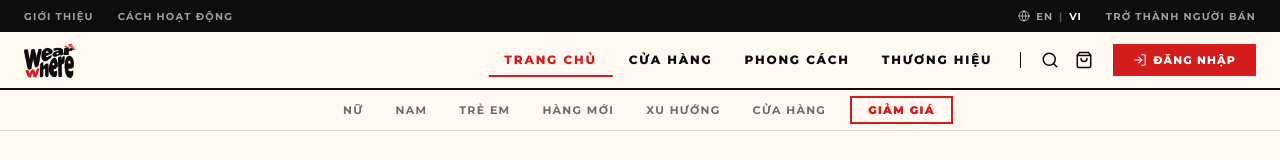
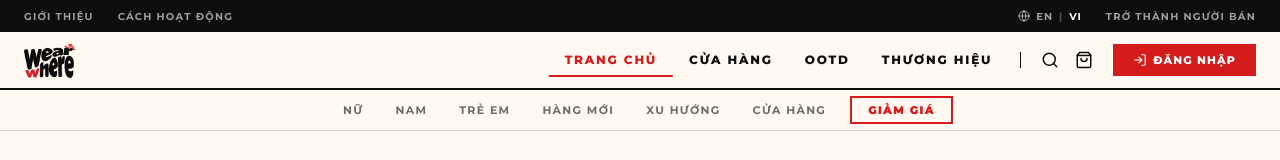
Before and after one commit to KOver410/wearwhere_fe_react, a React (Vite) app: page / in a window 1280 px wide. Shown: the top 160 px of the page. Built offline with nearby package versions, Linux system fonts and the light colour scheme; grey boxes are pictures that could not be loaded.

Commit message:
fix: đổi tên nav STYLE thành OOTD và sửa tràn số tiền voucher
- Header: đổi nhãn STYLE/PHONG CÁCH thành OOTD (desktop + mobile)
- VouchersPage: mở rộng ô giảm giá, giảm cỡ chữ cho số tiền VND và cho xuống dòng để không tràn

```diff
--- a/src/app/components/Header.tsx
+++ b/src/app/components/Header.tsx
@@ -67,7 +67,7 @@ export function Header({}: HeaderProps) {
                 {[
                   { to: '/', label: v('HOME', 'TRANG CHỦ'), active: currentPath === '/' },
                   { to: '/shop', label: v('SHOP', 'CỬA HÀNG'), active: isActive('/shop') },
-                  { to: '/ootd', label: v('STYLE', 'PHONG CÁCH'), active: isActive('/ootd') || isActive('/style') },
+                  { to: '/ootd', label: 'OOTD', active: isActive('/ootd') || isActive('/style') },
                   { to: '/brands', label: v('BRAND', 'THƯƠNG HIỆU'), active: isActive('/brands') },
                 ].map((item) => (
                   <Link
@@ -174,7 +174,7 @@ export function Header({}: HeaderProps) {
             {[
               { to: '/', label: v('Home', 'Trang Chủ') },
               { to: '/shop', label: v('Shop', 'Cửa Hàng') },
-              { to: '/ootd', label: v('Style', 'Phong Cách') },
+              { to: '/ootd', label: 'OOTD' },
               { to: '/brands', label: v('Brands', 'Thương Hiệu') },
             ].map((item) => (
               <Link key={item.to} to={item.to} onClick={() => setMobileMenuOpen(false)}
--- a/src/app/pages/VouchersPage.tsx
+++ b/src/app/pages/VouchersPage.tsx
@@ -148,10 +148,10 @@ export function VouchersPage() {
                 <div className="flex">
                   {/* Left accent */}
                   <div
-                    className="w-24 flex-shrink-0 flex flex-col items-center justify-center p-4"
+                    className="w-28 flex-shrink-0 flex flex-col items-center justify-center p-3 text-center"
                     style={{ backgroundColor: voucher.status === 'active' ? '#d41c1c' : '#4a4a4a', color: '#FFFFFF' }}
                   >
-                    <span style={{ fontSize: '28px', fontFamily: "'Oswald', sans-serif", fontWeight: 700 }}>
+                    <span style={{ fontSize: voucher.discountType === 'percentage' ? '28px' : '16px', fontFamily: "'Oswald', sans-serif", fontWeight: 700, lineHeight: 1.1, width: '100%', wordBreak: 'break-word' }}>
                       {voucher.discountType === 'percentage' ? `${voucher.discount}%` : formatVnd(voucher.discount)}
                     </span>
                     <span style={{ fontSize: '11px', opacity: 0.8, fontFamily: "'Oswald', sans-serif", textTransform: 'uppercase' }}>
@@ -241,7 +241,7 @@ export function VouchersPage() {
                 </div>
 
                 {/* Dashed border decoration */}
-                <div className="absolute left-[96px] top-0 bottom-0 border-l-2 border-dashed border-white/30" />
+                <div className="absolute left-[112px] top-0 bottom-0 border-l-2 border-dashed border-white/30" />
               </div>
             ))}
           </div>
```
